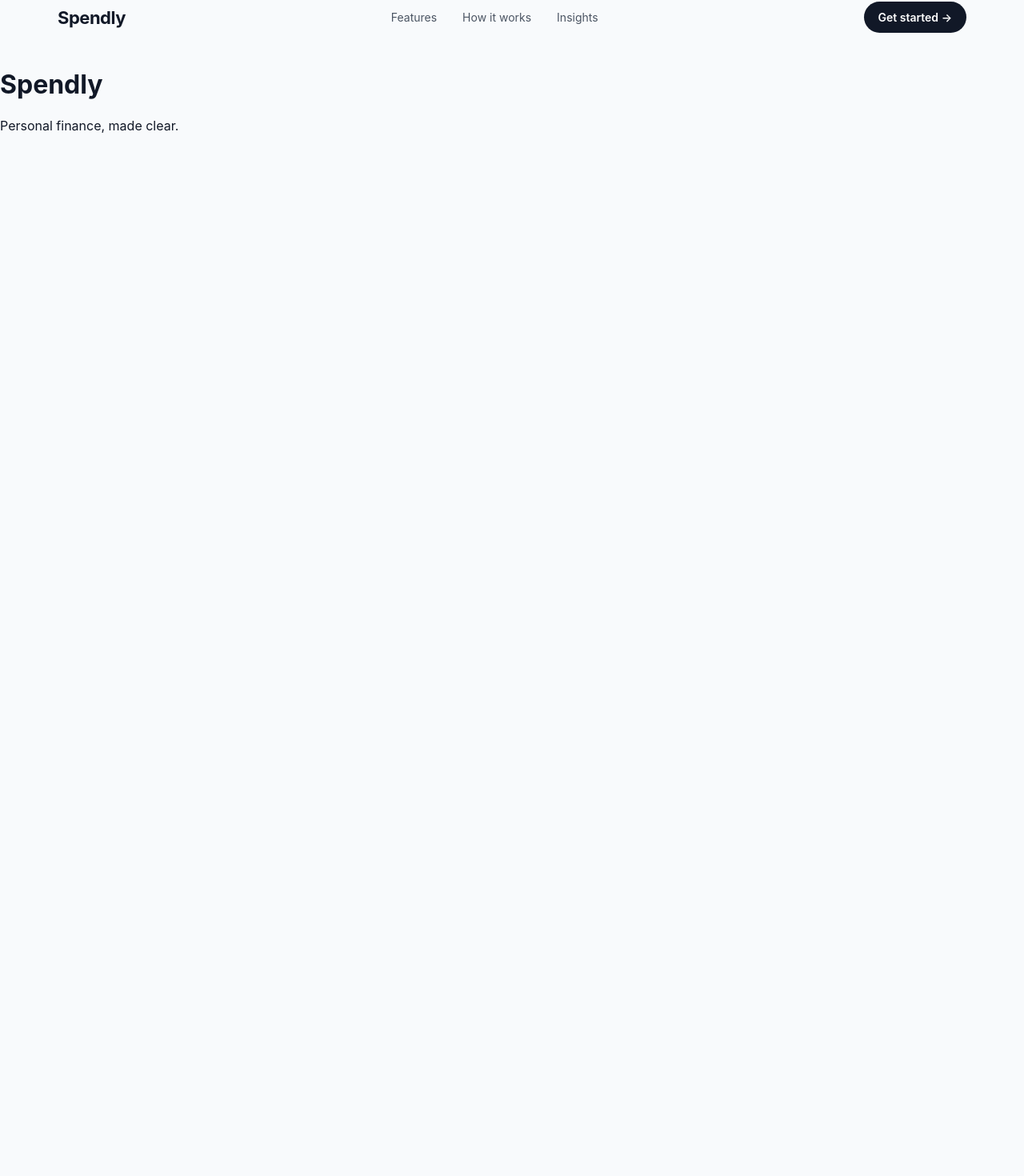
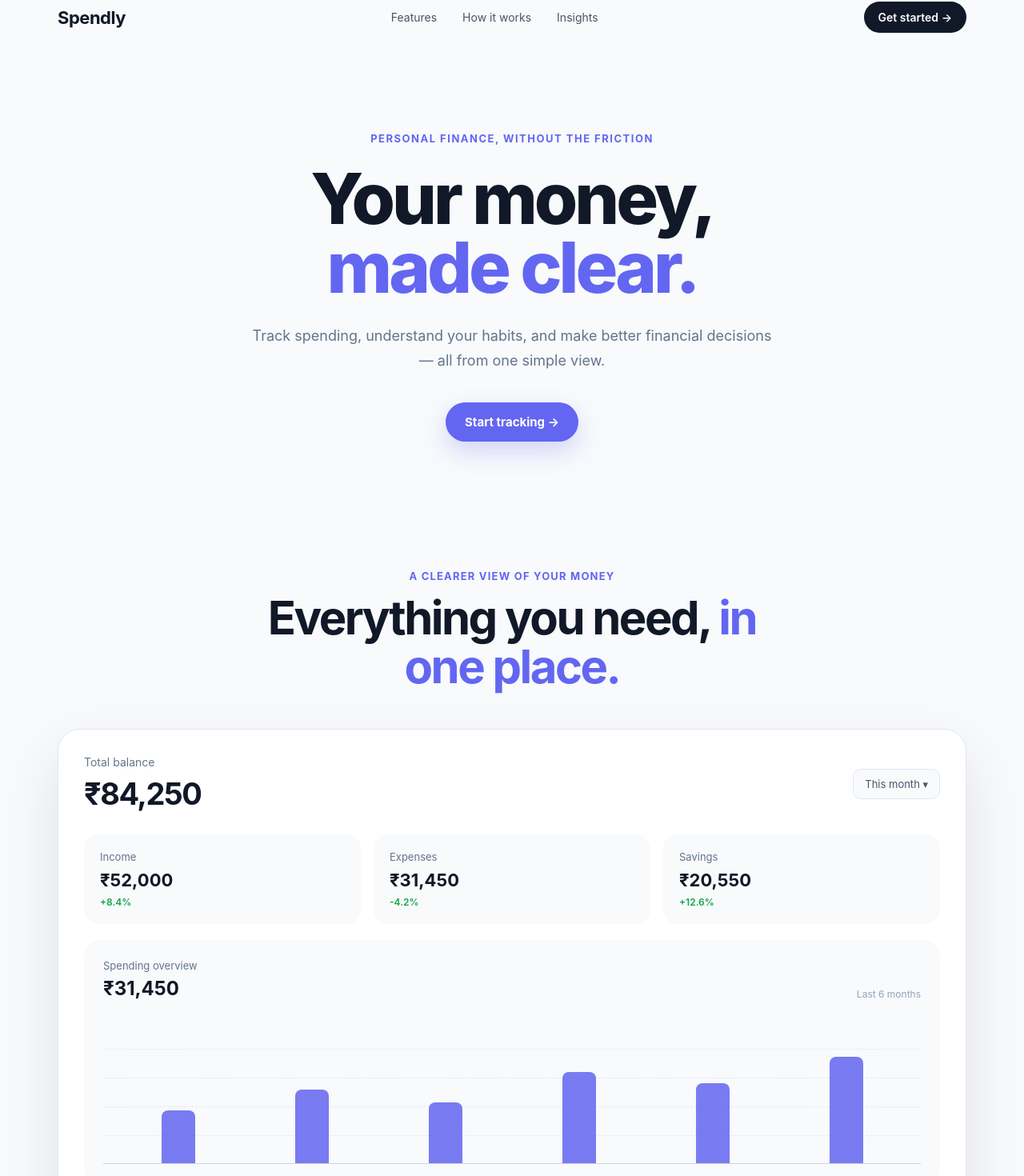
Before and after one commit to Mehnaz-Bashir/Spendly-landing-page, a React (Vite) app: page / in a window 1280 px wide. Shown: the part 22-1492 px from the top of the page at 80% size. Before the commit the page ends 800 px from the top, so only its background shows below. Built offline with nearby package versions, Linux system fonts and the light colour scheme.

Commit message:
Build dashboard product preview

```diff
--- a/src/App.css
+++ b/src/App.css
@@ -54,3 +54,318 @@
   transform: translateY(-2px);
   opacity: 0.9;
 }
+
+
+/* Hero Section */
+
+.hero {
+  max-width: 1200px;
+  margin: 0 auto;
+  padding: 100px 32px 80px;
+
+  display: flex;
+  justify-content: center;
+  text-align: center;
+}
+
+.hero-content {
+  max-width: 800px;
+}
+
+.hero-eyebrow {
+  margin: 0 0 24px;
+
+  color: #6366f1;
+  font-size: 13px;
+  font-weight: 700;
+  letter-spacing: 1.5px;
+}
+
+.hero h1 {
+  margin: 0;
+
+  font-size: clamp(48px, 7vw, 88px);
+  line-height: 0.98;
+  letter-spacing: -4px;
+  font-weight: 800;
+  color: #111827;
+}
+
+.hero h1 span {
+  display: block;
+  color: #6366f1;
+}
+
+.hero-description {
+  max-width: 650px;
+  margin: 28px auto 0;
+
+  color: #64748b;
+  font-size: 18px;
+  line-height: 1.7;
+}
+
+.hero-button {
+  margin-top: 36px;
+
+  border: none;
+  border-radius: 999px;
+  padding: 15px 24px;
+
+  background: #6366f1;
+  color: white;
+
+  font-size: 15px;
+  font-weight: 700;
+  cursor: pointer;
+
+  box-shadow: 0 12px 30px rgba(99, 102, 241, 0.25);
+
+  transition: transform 0.2s ease, box-shadow 0.2s ease;
+}
+
+.hero-button:hover {
+  transform: translateY(-3px);
+  box-shadow: 0 16px 35px rgba(99, 102, 241, 0.35);
+}
+
+
+/* Dashboard Preview */
+
+.dashboard-section {
+  max-width: 1200px;
+  margin: 0 auto;
+  padding: 80px 32px 120px;
+}
+
+.dashboard-heading {
+  max-width: 650px;
+  margin: 0 auto 48px;
+  text-align: center;
+}
+
+.section-eyebrow {
+  margin: 0 0 14px;
+  color: #6366f1;
+  font-size: 13px;
+  font-weight: 700;
+  letter-spacing: 1.2px;
+  text-transform: uppercase;
+}
+
+.dashboard-heading h2 {
+  margin: 0;
+  color: #111827;
+  font-size: clamp(36px, 5vw, 58px);
+  line-height: 1.05;
+  letter-spacing: -2.5px;
+}
+
+.dashboard-heading h2 span {
+  color: #6366f1;
+}
+
+.dashboard-card {
+  padding: 32px;
+  border: 1px solid #e2e8f0;
+  border-radius: 28px;
+  background: white;
+  box-shadow: 0 30px 80px rgba(15, 23, 42, 0.10);
+}
+
+.dashboard-top {
+  display: flex;
+  align-items: center;
+  justify-content: space-between;
+  gap: 20px;
+  margin-bottom: 28px;
+}
+
+.dashboard-label {
+  margin: 0 0 8px;
+  color: #64748b;
+  font-size: 14px;
+}
+
+.dashboard-top h3 {
+  margin: 0;
+  color: #111827;
+  font-size: 38px;
+  letter-spacing: -1.5px;
+}
+
+.period-button {
+  border: 1px solid #e2e8f0;
+  border-radius: 10px;
+  padding: 10px 14px;
+  background: #f8fafc;
+  color: #475569;
+  font-size: 13px;
+}
+
+.dashboard-stats {
+  display: grid;
+  grid-template-columns: repeat(3, 1fr);
+  gap: 16px;
+  margin-bottom: 20px;
+}
+
+.stat-card {
+  padding: 20px;
+  border-radius: 18px;
+  background: #f8fafc;
+}
+
+.stat-card span {
+  display: block;
+  margin-bottom: 8px;
+  color: #64748b;
+  font-size: 13px;
+}
+
+.stat-card strong {
+  display: block;
+  color: #111827;
+  font-size: 22px;
+}
+
+.stat-card small {
+  display: block;
+  margin-top: 7px;
+  color: #16a34a;
+  font-size: 12px;
+  font-weight: 600;
+}
+
+.chart-card {
+  padding: 24px;
+  border-radius: 20px;
+  background: #f8fafc;
+}
+
+.chart-header {
+  display: flex;
+  align-items: flex-end;
+  justify-content: space-between;
+  gap: 20px;
+}
+
+.chart-header p {
+  margin: 0 0 6px;
+  color: #64748b;
+  font-size: 13px;
+}
+
+.chart-header strong {
+  color: #111827;
+  font-size: 24px;
+}
+
+.chart-header > span {
+  color: #94a3b8;
+  font-size: 12px;
+}
+
+.chart {
+  position: relative;
+  height: 180px;
+  margin-top: 25px;
+  overflow: hidden;
+  border-bottom: 1px solid #cbd5e1;
+}
+
+.chart-line {
+  position: absolute;
+  left: 0;
+  width: 100%;
+  border-top: 1px dashed #e2e8f0;
+}
+
+.line-one {
+  top: 20%;
+}
+
+.line-two {
+  top: 40%;
+}
+
+.line-three {
+  top: 60%;
+}
+
+.line-four {
+  top: 80%;
+}
+
+.chart-bars {
+  position: absolute;
+  inset: 20px 20px 0;
+  display: flex;
+  align-items: flex-end;
+  justify-content: space-around;
+  gap: 20px;
+}
+
+.chart-bars i {
+  display: block;
+  width: 42px;
+  border-radius: 8px 8px 0 0;
+  background: #6366f1;
+  opacity: 0.85;
+}
+
+.chart-bars i:nth-child(1) {
+  height: 42%;
+}
+
+.chart-bars i:nth-child(2) {
+  height: 58%;
+}
+
+.chart-bars i:nth-child(3) {
+  height: 48%;
+}
+
+.chart-bars i:nth-child(4) {
+  height: 72%;
+}
+
+.chart-bars i:nth-child(5) {
+  height: 63%;
+}
+
+.chart-bars i:nth-child(6) {
+  height: 84%;
+}
+
+@media (max-width: 700px) {
+  .dashboard-section {
+    padding: 60px 18px 80px;
+  }
+
+  .dashboard-card {
+    padding: 20px;
+    border-radius: 20px;
+  }
+
+  .dashboard-top {
+    align-items: flex-start;
+    flex-direction: column;
+  }
+
+  .dashboard-stats {
+    grid-template-columns: 1fr;
+  }
+
+  .chart-card {
+    padding: 18px;
+  }
+
+  .chart-bars {
+    gap: 8px;
+  }
+
+  .chart-bars i {
+    width: 28px;
+  }
+}
--- a/src/App.jsx
+++ b/src/App.jsx
@@ -1,13 +1,14 @@
 import './App.css'
 import Navbar from './components/Navbar'
+import Hero from './components/Hero'
+import DashboardPreview from './components/DashboardPreview'
 
 function App() {
   return (
     <div>
       <Navbar />
-
-      <h1>Spendly</h1>
-      <p>Personal finance, made clear.</p>
+      <Hero />
+      <DashboardPreview />
     </div>
   )
 }
--- /dev/null
+++ b/src/components/DashboardPreview.jsx
@@ -0,0 +1,74 @@
+function DashboardPreview() {
+  return (
+    <section className="dashboard-section">
+      <div className="dashboard-heading">
+        <p className="section-eyebrow">A clearer view of your money</p>
+
+        <h2>
+          Everything you need,
+          <span> in one place.</span>
+        </h2>
+      </div>
+
+      <div className="dashboard-card">
+        <div className="dashboard-top">
+          <div>
+            <p className="dashboard-label">Total balance</p>
+            <h3>₹84,250</h3>
+          </div>
+
+          <button className="period-button">This month ▾</button>
+        </div>
+
+        <div className="dashboard-stats">
+          <div className="stat-card">
+            <span>Income</span>
+            <strong>₹52,000</strong>
+            <small>+8.4%</small>
+          </div>
+
+          <div className="stat-card">
+            <span>Expenses</span>
+            <strong>₹31,450</strong>
+            <small>-4.2%</small>
+          </div>
+
+          <div className="stat-card">
+            <span>Savings</span>
+            <strong>₹20,550</strong>
+            <small>+12.6%</small>
+          </div>
+        </div>
+
+        <div className="chart-card">
+          <div className="chart-header">
+            <div>
+              <p>Spending overview</p>
+              <strong>₹31,450</strong>
+            </div>
+
+            <span>Last 6 months</span>
+          </div>
+
+          <div className="chart">
+            <div className="chart-line line-one"></div>
+            <div className="chart-line line-two"></div>
+            <div className="chart-line line-three"></div>
+            <div className="chart-line line-four"></div>
+
+            <div className="chart-bars">
+              <i></i>
+              <i></i>
+              <i></i>
+              <i></i>
+              <i></i>
+              <i></i>
+            </div>
+          </div>
+        </div>
+      </div>
+    </section>
+  )
+}
+
+export default DashboardPreview
--- /dev/null
+++ b/src/components/Hero.jsx
@@ -0,0 +1,27 @@
+function Hero() {
+  return (
+    <section className="hero">
+      <div className="hero-content">
+        <p className="hero-eyebrow">
+          PERSONAL FINANCE, WITHOUT THE FRICTION
+        </p>
+
+        <h1>
+          Your money,
+          <span> made clear.</span>
+        </h1>
+
+        <p className="hero-description">
+          Track spending, understand your habits, and make better
+          financial decisions — all from one simple view.
+        </p>
+
+        <button className="hero-button">
+          Start tracking →
+        </button>
+      </div>
+    </section>
+  )
+}
+
+export default Hero
```
